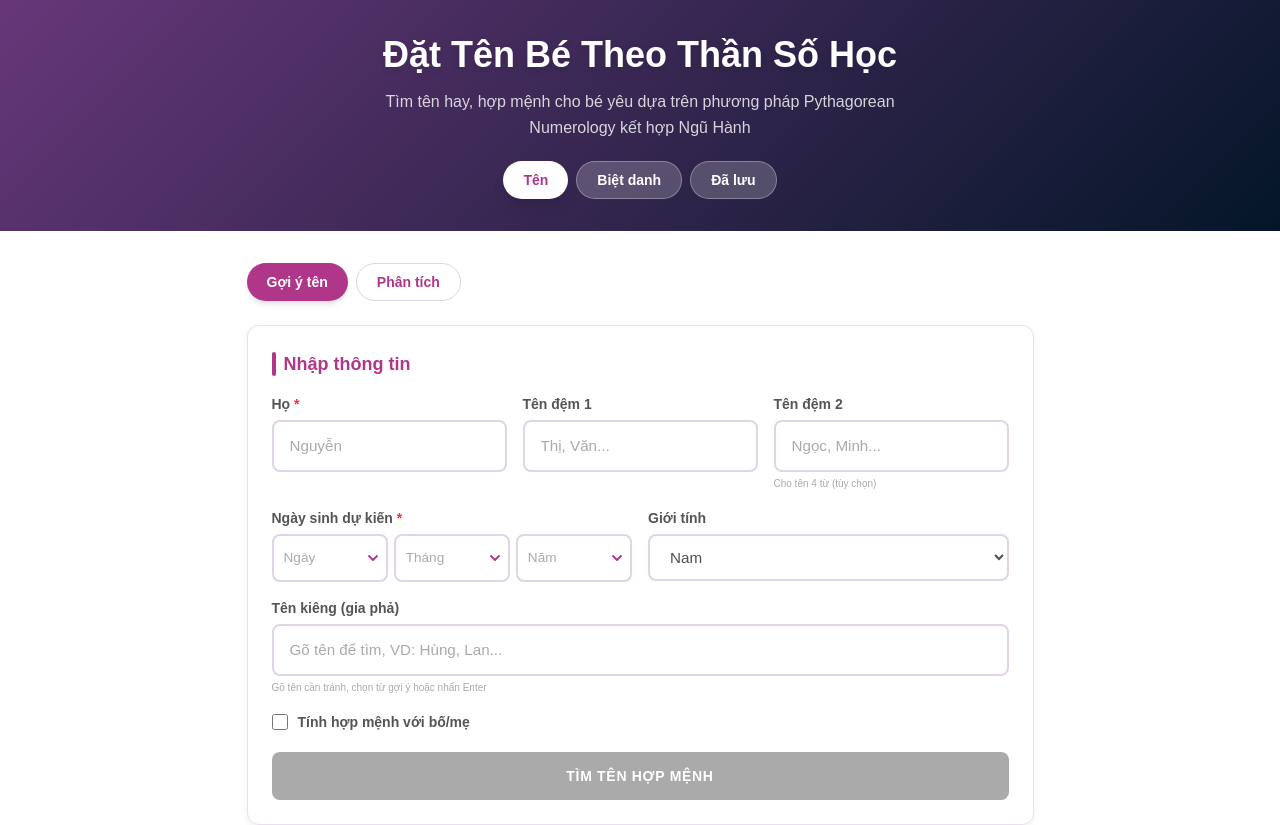
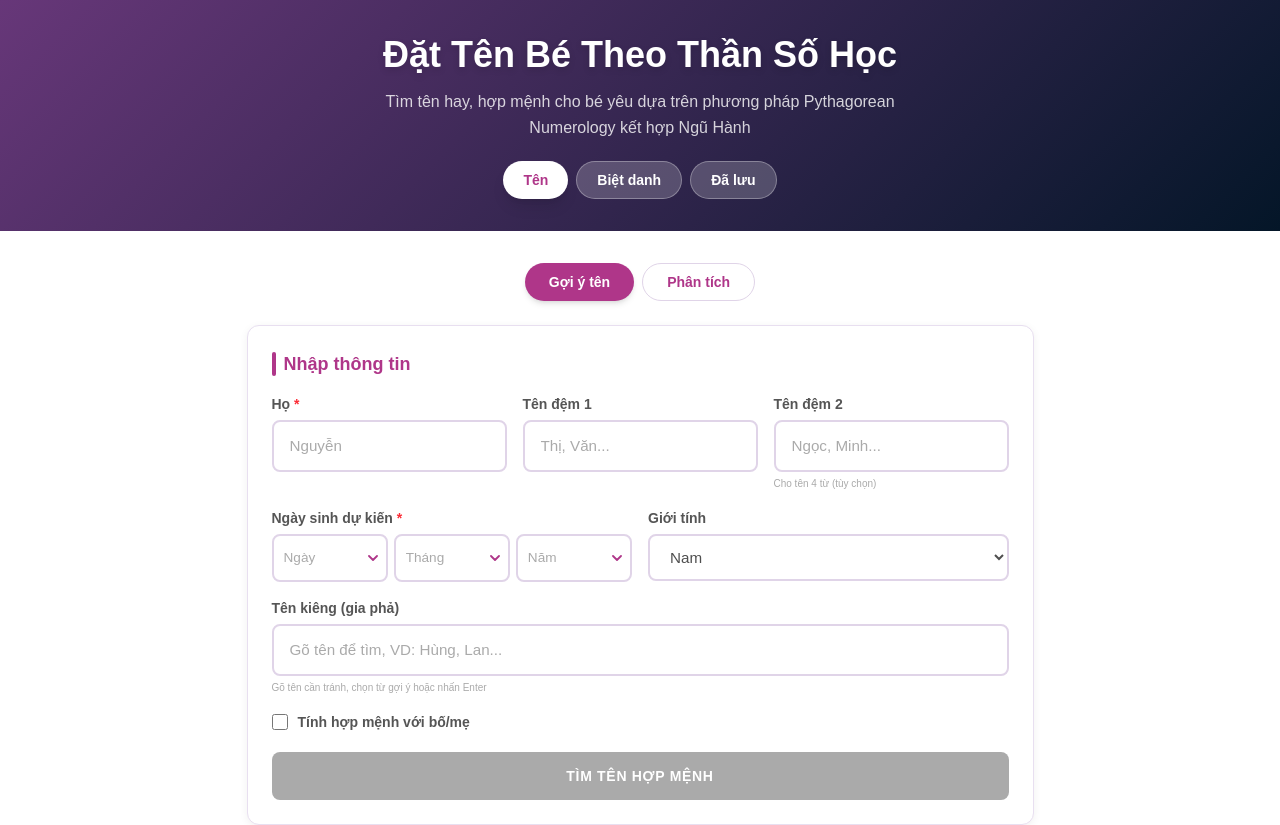
Before and after one commit to kurovu146/baby-name-numerology, a Next.js app: page / in a window 1280 px wide. Shown: the top 825 px of the page. Built offline with nearby package versions, Linux system fonts and the light colour scheme.

Commit message:
fix: center mode switcher + min-height to prevent layout jump on tab switch

```diff
--- a/src/app/page.tsx
+++ b/src/app/page.tsx
@@ -995,29 +995,31 @@ function NameTab() {
 
   return (
     <>
-      <div className="flex gap-2 mb-5 md:mb-6">
+      <div className="flex justify-center gap-2 mb-5 md:mb-6">
         <button
           onClick={() => { setMode("suggest"); setQueryParams({ tab: "name", mode: "suggest" }); }}
-          className={`px-5 py-2 rounded-full text-sm font-bold transition-all ${
+          className={`px-6 py-2 rounded-full text-sm font-bold transition-all ${
             mode === "suggest"
               ? "bg-[#af3689] text-white shadow-md"
-              : "bg-white/80 text-[#af3689] border border-[#e0d4e8] hover:bg-[#faf5fc]"
+              : "bg-white text-[#af3689] border border-[#e0d4e8] hover:bg-[#faf5fc]"
           }`}
         >
           Gợi ý tên
         </button>
         <button
           onClick={() => { setMode("analyze"); setQueryParams({ tab: "name", mode: "analyze" }); }}
-          className={`px-5 py-2 rounded-full text-sm font-bold transition-all ${
+          className={`px-6 py-2 rounded-full text-sm font-bold transition-all ${
             mode === "analyze"
               ? "bg-[#af3689] text-white shadow-md"
-              : "bg-white/80 text-[#af3689] border border-[#e0d4e8] hover:bg-[#faf5fc]"
+              : "bg-white text-[#af3689] border border-[#e0d4e8] hover:bg-[#faf5fc]"
           }`}
         >
           Phân tích
         </button>
       </div>
-      {mode === "suggest" ? <SuggestTab /> : <AnalyzeTab />}
+      <div className="min-h-[60vh]">
+        {mode === "suggest" ? <SuggestTab /> : <AnalyzeTab />}
+      </div>
     </>
   );
 }
```
